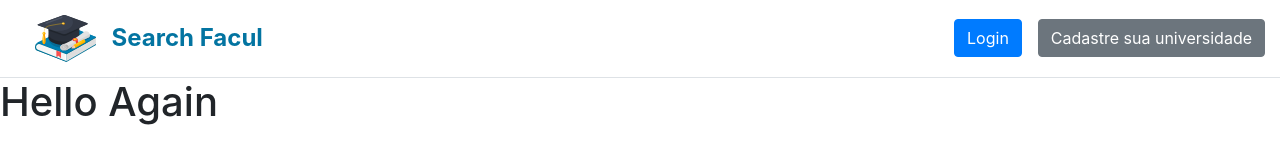
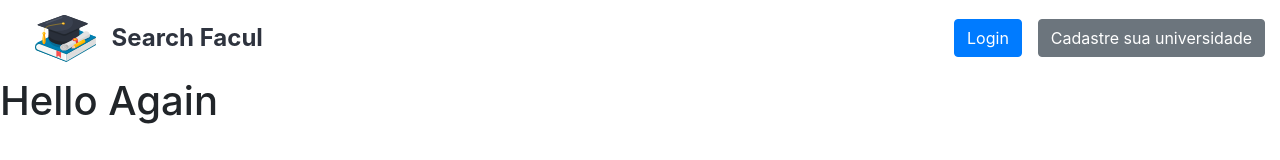
Before and after one commit to Brendhon/SearchFacul_Web, a React (Create React App) app: page / in a window 1280 px wide. Shown: the top 160 px of the page. Built offline with nearby package versions, Linux system fonts and the light colour scheme.

Commit message:
change: Header

```diff
--- a/src/components/Header.css
+++ b/src/components/Header.css
@@ -1,7 +1,6 @@
 header.header {
     display: flex;
     justify-content: space-between;
-    background-color: #ffffff;
     padding: 15px;
 }
 
@@ -24,5 +23,5 @@ header.header .logo img {
 
 header.header .logo strong {
     font-size: 1.5rem;
-    color: #0374A1;
+    color: #2E333E;
 }
--- a/src/components/Header.jsx
+++ b/src/components/Header.jsx
@@ -3,7 +3,7 @@ import './Header.css'
 import books from '../assets/img/books.svg'
 
 const Header = _ =>
-    <header className="header border-bottom">
+    <header className="header">
 
         <div className="logo">
             <img className="mr-3" src={books} alt="Livros"></img>
```
